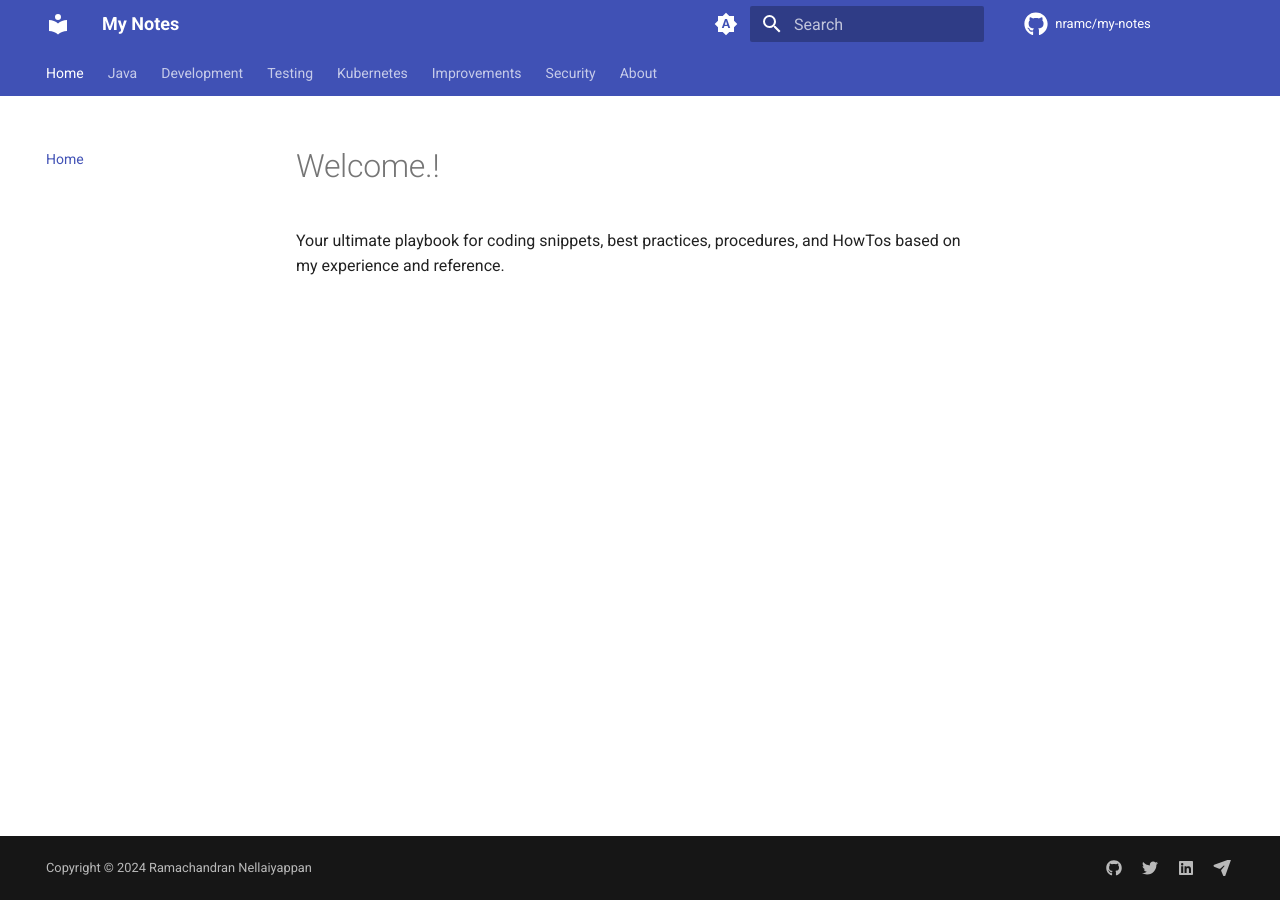
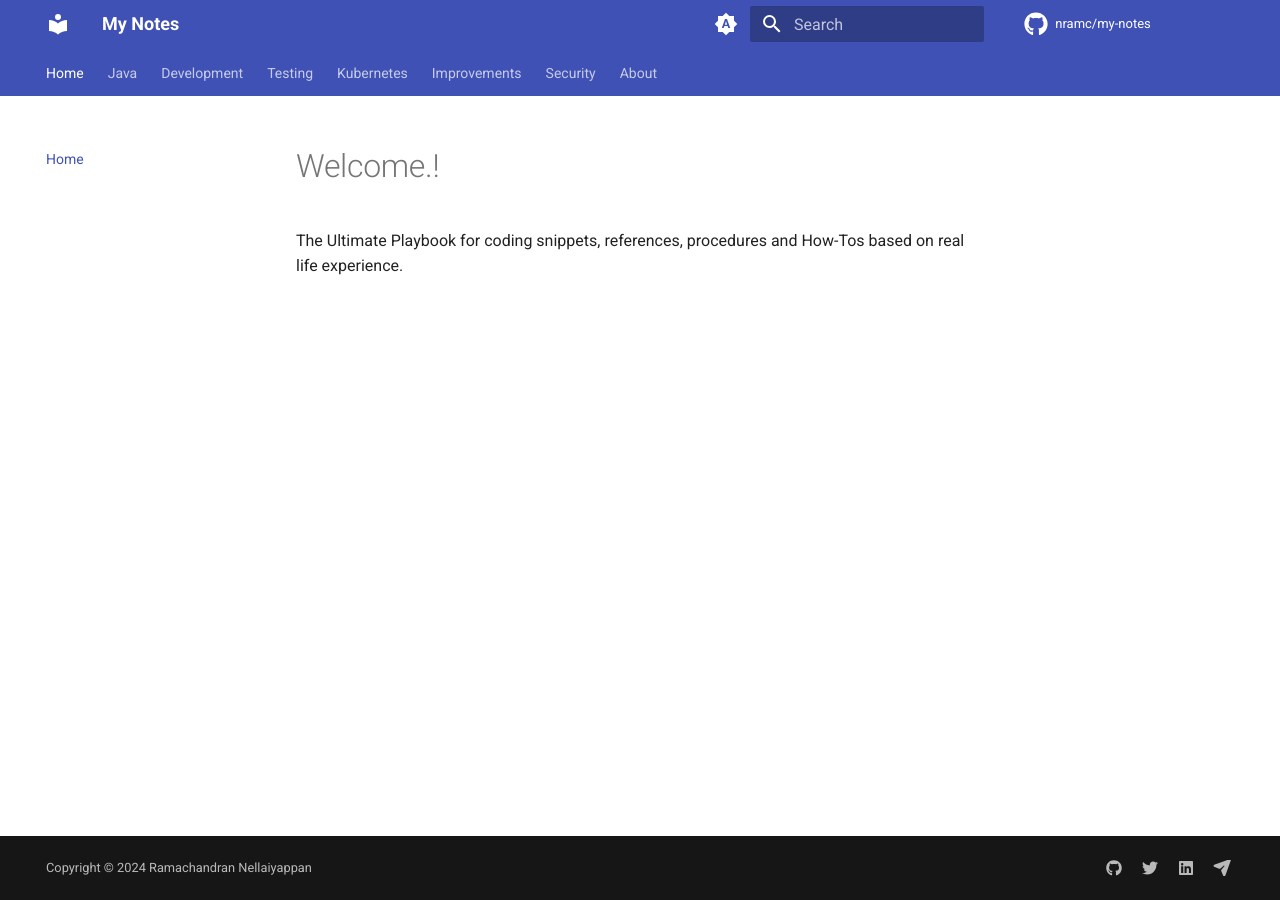
Before and after one commit to nramc/my-notes, an MkDocs documentation site: the page built from docs/index.md, in a window 1280 px wide. Built offline with MkDocs 1.6.1 and Material for MkDocs 9.7.7, drawn with Linux system fonts in a browser that asks for light colours; comment, search, counter and statistics services are not loaded.

```diff
--- a/docs/index.md
+++ b/docs/index.md
@@ -5,5 +5,4 @@
 
 # Welcome.!
 
-Your ultimate playbook for coding snippets, best practices, procedures, and HowTos based on my experience and
-reference.
+The Ultimate Playbook for coding snippets, references, procedures and How-Tos based on real life experience.
```
